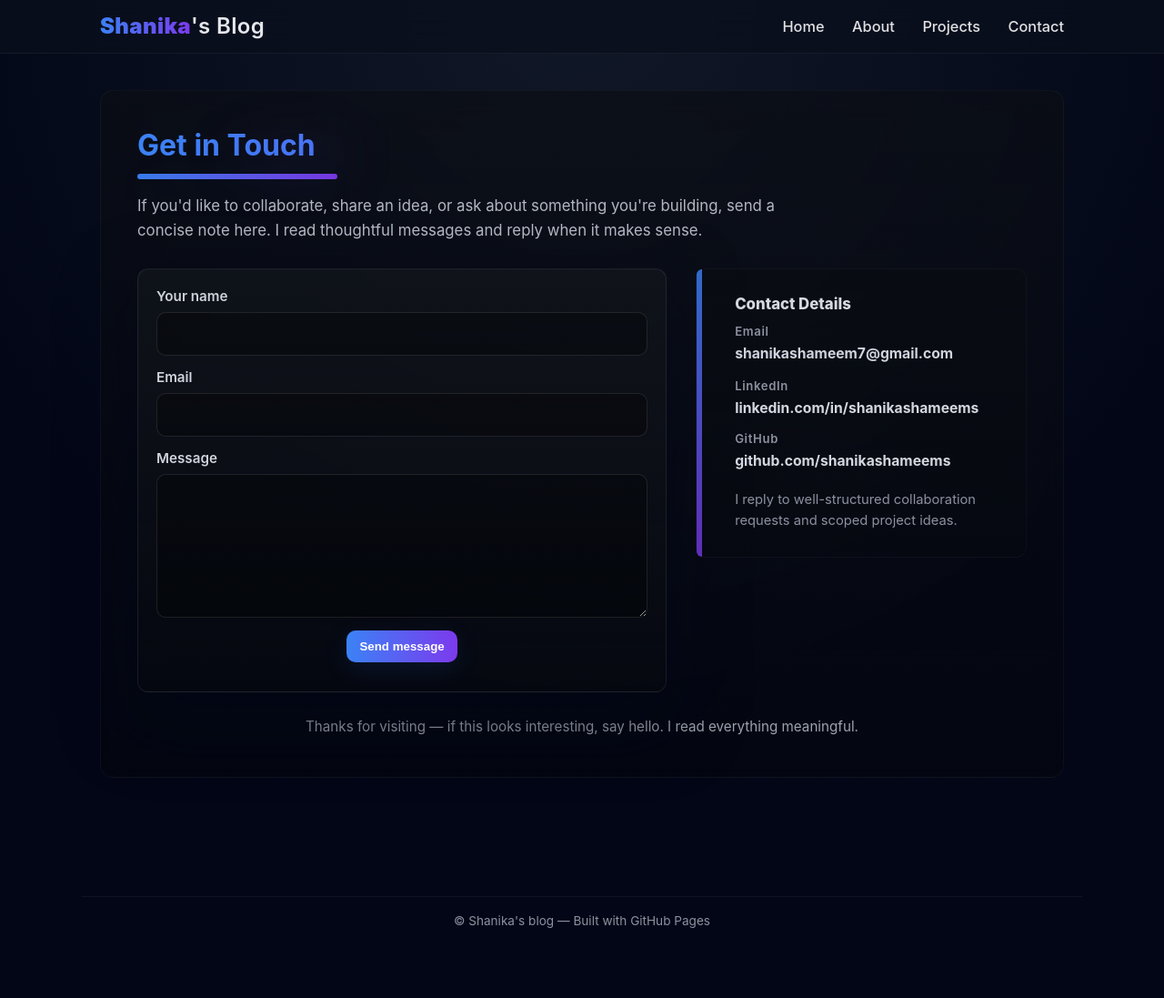
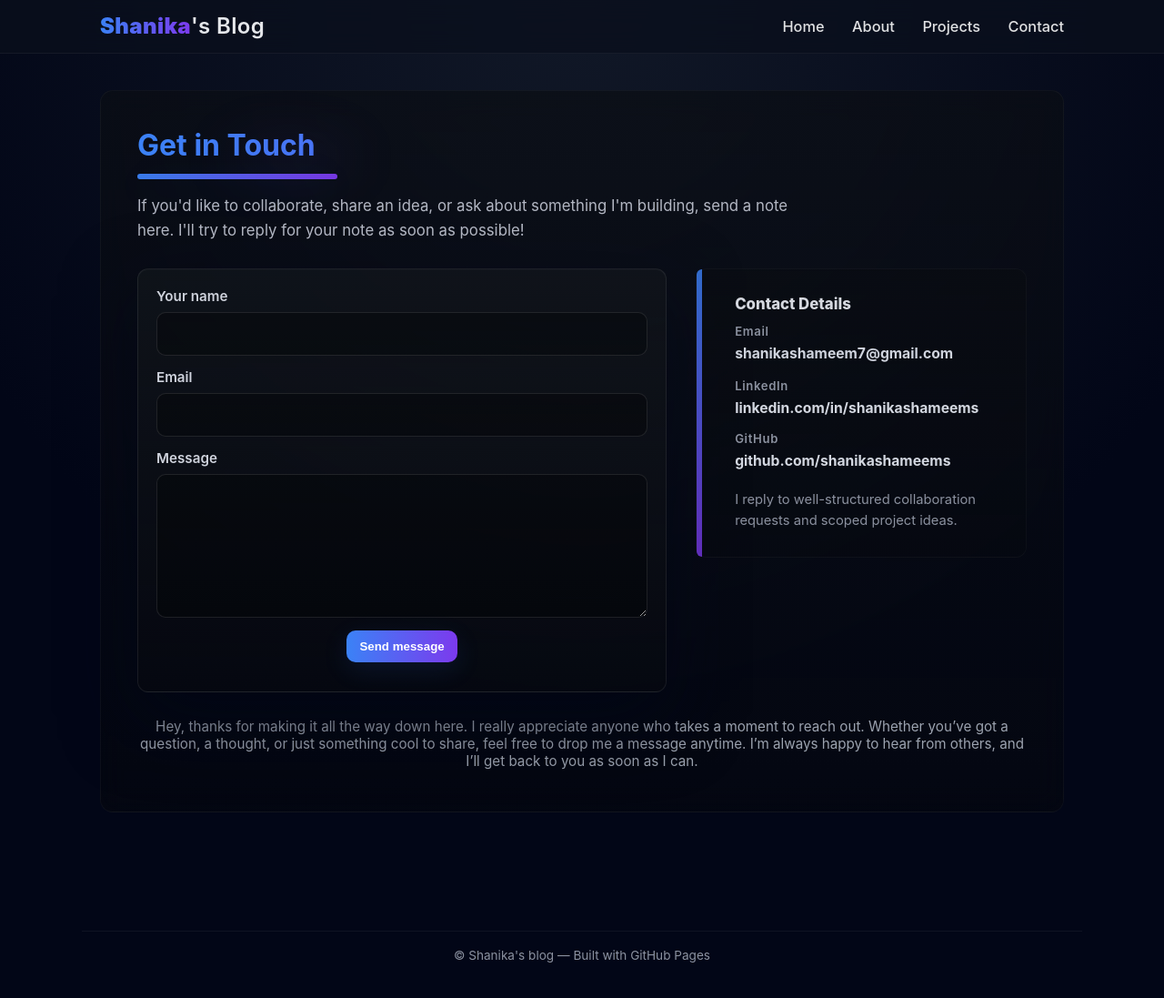
Before and after one commit to shanikashameems/shanikashameems.github.io, a Jekyll site: the page built from contact.md, in a window 1280 px wide and 1116 px high. Shown: the top 1097 px of the window at 91% size. Built offline with Jekyll 4.4.1, drawn with Linux system fonts in a browser that asks for light colours.

Commit message:
Update contact.md

```diff
--- a/contact.md
+++ b/contact.md
@@ -59,8 +59,8 @@ title: Contact
       line-height:1.6;
       margin:16px 0 28px 0;
     ">
-      If you'd like to collaborate, share an idea, or ask about something you're building, send a concise note here.
-      I read thoughtful messages and reply when it makes sense.
+      If you'd like to collaborate, share an idea, or ask about something I'm building, send a note here.
+      I'll try to reply for your note as soon as possible!
     </p>
   </div>
 
@@ -176,7 +176,7 @@ title: Contact
 
   <!-- small closing line to fill gap before footer -->
   <div style="max-width:1200px; margin:28px auto 6px; text-align:center; color:#9ca3af; font-size:.95rem;">
-    Thanks for visiting — if this looks interesting, say hello. I read everything meaningful.
+Hey, thanks for making it all the way down here. I really appreciate anyone who takes a moment to reach out. Whether you’ve got a question, a thought, or just something cool to share, feel free to drop me a message anytime. I’m always happy to hear from others, and I’ll get back to you as soon as I can.
   </div>
 
 </section>
```
